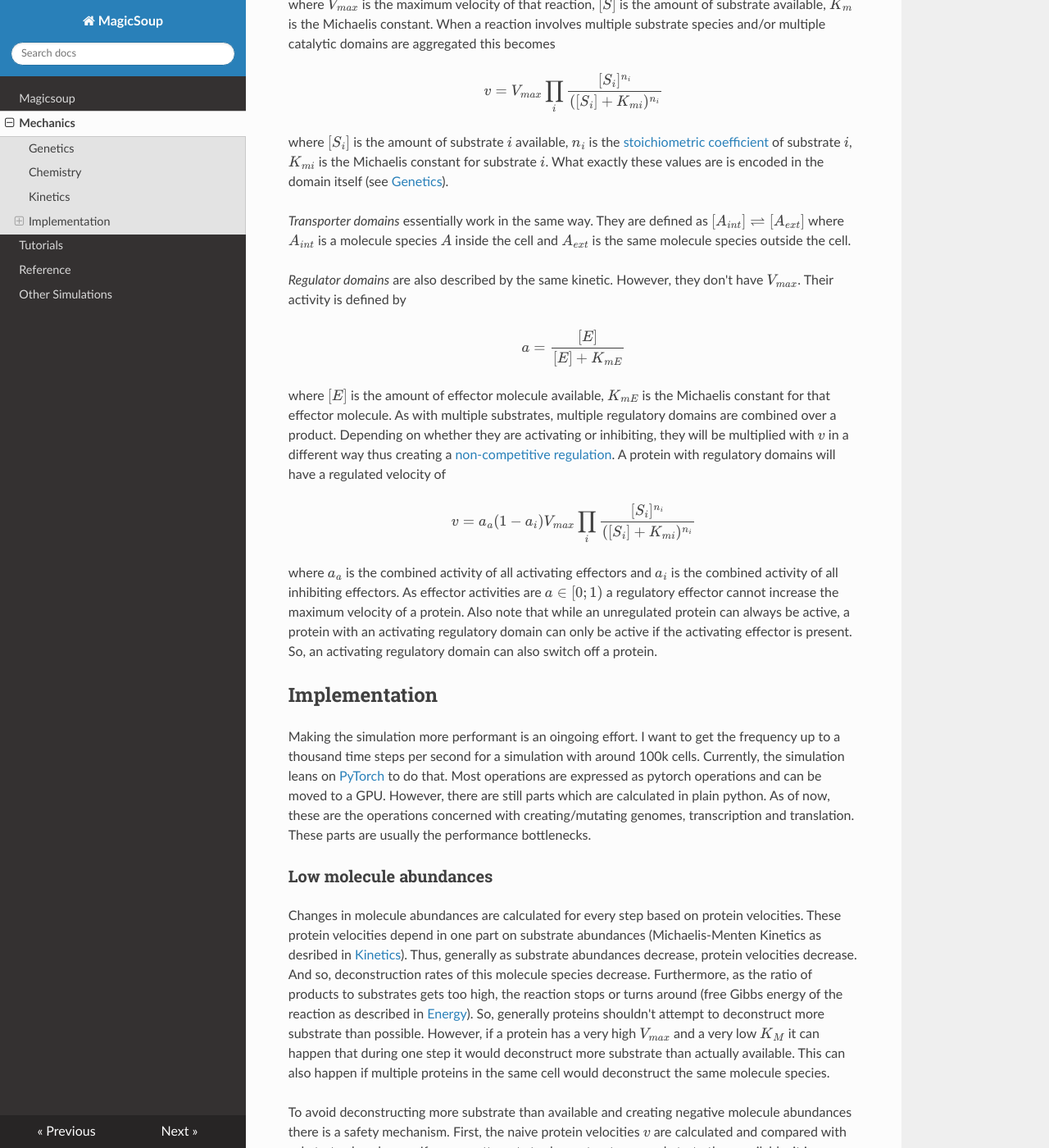
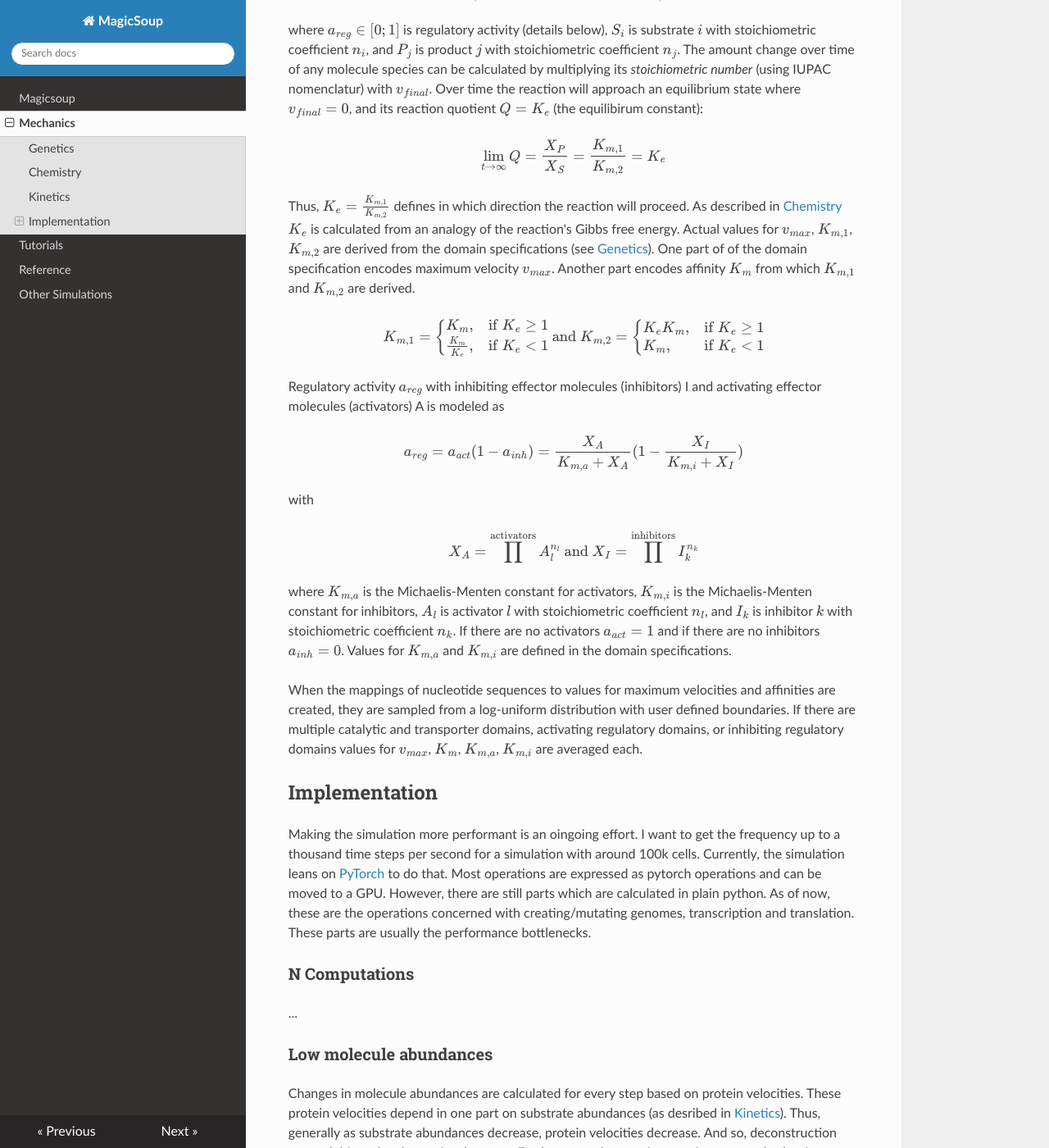
Before and after one commit to mRcSchwering/magic-soup, an MkDocs documentation site: the page built from docs/mechanics.md, in a window 1280 px wide and 1400 px high, scrolled down 4678 px. Shown: the whole window at 82% size. Built offline with MkDocs 1.6.1, drawn with Linux system fonts in a browser that asks for light colours; nearby versions of some CDN libraries; formulas are drawn with MathJax 3; some of the changed text lies outside the part shown.

Commit message:
WIP chemistry

```diff
--- a/docs/mechanics.md
+++ b/docs/mechanics.md
@@ -73,6 +73,33 @@
 
 As the basis of this simulation one has to define which molecule species exist
 and which reactions are possible.
+Molecule species are defined with attributes about how fast they can diffuse
+and permeate, and with an internal energy value.
+This energy is the hypothetical energy that this molecule would release if it was deconstructed to nothing.
+Reactions define how molecule species can converted.
+They are all reversible (see [Kinetics](#kinetics) for details).
+Here, the simulation takes [Gibbs free energy](https://en.wikipedia.org/wiki/Gibbs_free_energy) as an analogy:
+
+$$
+\Delta G_0 = \sum^{products}{P_j^{n_j}} - \sum^{substrates}{S_i^{n_i}}
+$$
+
+where $\Delta G_0$ is the standard Gibb's free energy of the reaction,
+$S_i$ is substrate $i$ with stoichiometric coefficient $n_i$,
+and $P_j$ is product $j$ with stoichiometric coefficient $n_j$.
+It is used to calculate an [equilibrium constant](https://en.wikipedia.org/wiki/Equilibrium_constant)
+$K_e$ for this reaction.
+
+$$
+\frac{-\Delta G_0}{RT} = \ln K_e
+$$
+
+where $R$ is the [gas constant](https://en.wikipedia.org/wiki/Gas_constant) and $T$ is the absolute temperature.
+As further described in [Kinetics](#kinetics) the [reaction quotient](https://en.wikipedia.org/wiki/Reaction_quotient) $Q$
+always moves towards the $K_e$.
+
+...
+
 On an abstract level one could see molecules as signal transmitters,
 and reactions as a way to integrate and convert signals transmitters.
 More molecule species and reactions would allow cells to create more complex networks.
@@ -177,6 +204,8 @@
 v = \frac{dP}{dt} = v_{max} \frac{\frac{S}{K_{m,1}} - \frac{P}{K_{m,2}}}{1 + \frac{S}{K_{m,1}} + \frac{P}{K_{m,2}}}
 $$
 
+$v_{max}$ defines the maximum velocity of the protein.
+$K_{m,1}$ and $K_{m,2}$ describe affinities to S and P.
 In general a protein can consist of catalytic, transporter, and regulatory domains (see [Genetics](#genetics)).
 Transporters are treated as catalytic domains which convert a molecule species from its intracellular version to its extracellular one and _vice versa_.
 Regulatory domains regulate the protein [non-competitively](https://en.wikipedia.org/wiki/Non-competitive_inhibition).
@@ -205,49 +234,50 @@
 $$
 
 Thus, $K_e = \frac{K_{m,1}}{K_{m,2}}$ defines in which direction the reaction will proceed.
-As described in [Chemistry](#chemistry) $K_e$ is calculated from the reaction's Gibbs free energy.
+As described in [Chemistry](#chemistry) $K_e$ is calculated from an analogy of the reaction's Gibbs free energy.
+Actual values for $v_{max}$, $K_{m,1}$, $K_{m,2}$ are derived from the domain specifications (see [Genetics](#genetics)).
+One part of of the domain specification encodes maximum velocity $v_{max}$.
+Another part encodes affinity $K_m$ from which $K_{m,1}$ and $K_{m,2}$ are derived.
 
+\[
+K_{m,1} =
+\begin{cases}
+K_m,             & \text{if $K_e \ge 1$} \\
+\frac{K_m}{K_e}, & \text{if $K_e < 1$}
+\end{cases} \text{  and  }
+K_{m,2} =
+\begin{cases}
+K_e K_m,  & \text{if $K_e \ge 1$} \\
+K_m,      & \text{if $K_e < 1$}
+\end{cases}
+\]
 
+Regulatory activity $a_{reg}$ with inhibiting effector molecules (inhibitors) I
+and activating effector molecules (activators) A is modeled as
 
-Values for $v_{max}$, $K_{m,1}$, and $K_{m,2}$ are derived from the domain specifications.
-All...
+$$
+a_{reg} = a_{act} (1 - a_{inh}) = \frac{X_A}{K_{m,a} + X_A} (1 - \frac{X_I}{K_{m,i} + X_I})
+$$
 
+with
 
+$$
+X_A = \prod^{\text{activators}} A_l^{n_l} \text{  and  }  X_I = \prod^{\text{inhibitors}} I_k^{n_k}
+$$
 
-If a cell has one protein with one _catalytic domain_ that defines $S \rightleftharpoons P$ it will create molecule species $P$ from $S$ with a rate of
+where $K_{m,a}$ is the Michaelis-Menten constant for activators,
+$K_{m,i}$ is the Michaelis-Menten constant for inhibitors,
+$A_l$ is activator $l$ with stoichiometric coefficient $n_l$,
+and $I_k$ is inhibitor $k$ with stoichiometric coefficient $n_k$.
+If there are no activators $a_{act} = 1$ and if there are no inhibitors $a_{inh} = 0$.
+Values for $K_{m,a}$ and $K_{m,i}$ are defined in the domain specifications.
 
-$$v = V_{max} \frac{[S]}{[S] + K_m} = \Delta [P] = -\Delta [S]$$
+When the mappings of nucleotide sequences to values for maximum velocities and affinities
+are created, they are sampled from a log-uniform distribution with user defined boundaries.
+If there are multiple catalytic and transporter domains,
+activating regulatory domains, or inhibiting regulatory domains
+values for $v_{max}$, $K_m$, $K_{m,a}$, $K_{m,i}$ are averaged each.
 
-where $V_{max}$ is the maximum velocity of that reaction, $[S]$ is the amount of substrate available,
-$K_m$ is the Michaelis constant.
-When a reaction involves multiple substrate species and/or multiple catalytic domains are
-aggregated this becomes
-
-$$v = V_{max} \prod_{i} \frac{[S_i]^{n_i}}{([S_i] + K_{mi})^{n_i}}$$
-
-where $[S_i]$ is the amount of substrate $i$ available, $n_i$ is the [stoichiometric coefficient](https://en.wikipedia.org/wiki/Chemical_equation#Structure) of substrate $i$, $K_{mi}$ is the Michaelis constant for substrate $i$.
-What exactly these values are is encoded in the domain itself (see [Genetics](#genetics)).
-
-_Transporter domains_ essentially work in the same way. They are defined as $[A_{int}] \rightleftharpoons [A_{ext}]$ where $A_{int}$ is a molecule species $A$ inside the cell and $A_{ext}$ is the same molecule species outside the cell.
-
-_Regulator domains_ are also described by the same kinetic. However, they don't have $V_{max}$.
-Their activity is defined by
-
-$$a = \frac{[E]}{[E] + K_{mE}}$$
-
-where $[E]$ is the amount of effector molecule available, $K_{mE}$ is the Michaelis constant for that effector molecule.
-As with multiple substrates, multiple regulatory domains are combined over a product.
-Depending on whether they are activating or inhibiting, they will be multiplied with $v$ in a different way thus creating a [non-competitive regulation](https://en.wikipedia.org/wiki/Non-competitive_inhibition).
-A protein with regulatory domains will have a regulated velocity of
-
-$$v = a_a (1 - a_i)V_{max} \prod_{i} \frac{[S_i]^{n_i}}{([S_i] + K_{mi})^{n_i}}$$
-
-where $a_a$ is the combined activity of all activating effectors and $a_i$ is the combined activity of all inhibiting effectors.
-As effector activities are $a \in [0;1)$ a regulatory effector cannot increase the maximum
-velocity of a protein.
-Also note that while an unregulated protein can always be active, a protein with an activating
-regulatory domain can only be active if the activating effector is present.
-So, an activating regulatory domain can also switch off a protein.
 
 ## Implementation
 
@@ -259,84 +289,41 @@
 As of now, these are the operations concerned with creating/mutating genomes, transcription and translation.
 These parts are usually the performance bottlenecks.
 
+### N Computations
+
+...
+
+
 ### Low molecule abundances
 
 Changes in molecule abundances are calculated for every step based on protein velocities.
 These protein velocities depend in one part on substrate abundances
-(Michaelis-Menten Kinetics as desribed in [Kinetics](#kinetics)).
+(as desribed in [Kinetics](#kinetics)).
 Thus, generally as substrate abundances decrease, protein velocities decrease.
 And so, deconstruction rates of this molecule species decrease.
-Furthermore, as the ratio of products to substrates gets too high, the reaction stops or turns around
-(free Gibbs energy of the reaction as described in [Energy](#energy)).
+Furthermore, the reaction quotient moves further in a direction that benefits the reverse reaction.
 So, generally proteins shouldn't attempt to deconstruct more substrate than possible.
-However, if a protein has a very high $V_{max}$ and a very low $K_M$ it can happen that
+However, if a protein has a very high $v_{max}$ and a very low $K_m$ it can happen that
 during one step it would deconstruct more substrate than actually available.
 This can also happen if multiple proteins in the same cell would deconstruct the same molecule species.
+The trick above with multiple computations should avoid that, but it is not 100% garanteed.
 
 To avoid deconstructing more substrate than available and creating negative molecule abundances there is a safety mechanism.
-First, the naive protein velocities $v$ are calculated and compared with substrate abundances.
-If some $v$ attempts to deconstruct more substrate than available, it is reduced to
-by a factor to leave almost zero substrates (a small constant $\varepsilon$ is kept).
+First, the naive protein velocities $v_{final}$ are calculated and compared with substrate abundances.
+If some $v_{final}$ attempts to deconstruct more substrate than available, it is reduced to
+by a factor to leave almost zero substrates (a small constant $\varepsilon > 0$ is kept).
 All protein velocities in the same cell are reduced by the same factor.
 This is because of possible dependencies between proteins.
 
-Say, protein P0 tried to do $A \rightleftharpoons B$ with $v_{P0} = 2$, but only 1 of A was available.
-At the same time another protein P1 in the same cell does $B \rightleftharpoons C$ with $v_{P1} = 2$, with 0.5 of B available.
+Say, protein P0 tried to do $A \rightleftharpoons B$ with $v_{final,P0} = 2$, but only 1 of A was available.
+At the same time another protein P1 in the same cell does $B \rightleftharpoons C$ with $v_{final,P1} = 2$, with 0.5 of B available.
 In the naive calculation P1 would be valid because P0 would create 2 B and so P1 can legitimately deconstruct 2 B.
 However, after the naive calculation P0 is slowed down with a factor of almost 0.5, which means
 it now deconstructs almost 1 A and synthesizes almost 1 B.
 Now, P1 became a downstream problem of reducing P0, as it doesn't have enough B.
 To avoid calculating a dependency tree during each step for each cell, all proteins are slowed down by the same factor.
 
-Doing a lazy limit (_e.g._ `X.clamp(0.0)`) is also not an option.
+Note, lazyly limiting all molecule abundances to a minimum of 0 (_e.g._ `X.clamp(0.0)`) is also not an option.
 This would mean a cell could deconstruct only 1 A while gaining 2 B.
 It would create molecules and energy from nothing.
-This sounds like an unlikely event, but the cells will exploit this (personal experience).
 See [integrate_signals][magicsoup.kinetics.Kinetics.integrate_signals] for more information.
-
-### Integrating multiple domains
-
-I had to make a decision with $V_{Max}$ and $K_M$ when having proteins with multiple domains.
-When there are multiple _e.g._ catalytic domains, it might make sense to each give them a seperate
-$V_{Max}$. But then I would need to consider that different domains within the same protein
-work at different rates. Thus, the whole energy coupling would become more tricky. _E.g._ should the protein be allowed to do 10x reaction 1 with $\Delta G = -1.1$ to power 1x reaction 2 with $\Delta G = 10$? To avoid such problems I decided to give any protein only a single $V_{Max}$. All $V_{Max}$ that might come from multiple domains are averaged to a single value. That means proteins with many domains tend to have less extreme values for $V_{Max}$.
-
-A similar problem arises with $K_M$: multiple domains can attempt to each give a different $K_M$ value to the same molecule species. _E.g._ there could be a catalytic domain that has molecule A as a substrate and a regulatory domain with molecule A as effector. In these cases I decided to also only have 1 value for $K_M$ for each molecule species. All $K_M$ values for the same molecule species in the same protein are averaged.
-
-### Energetic Equilibrium
-
-Theoretically, a reaction should occur in one direction according to its free Gibbs energy $\Delta G$. At some point $\Delta G = 0$ is approached
-and the reaction should be in an equilibrium state where no appreciable difference in substrates and products is measurable anymore.
-As transporters in this simulation also function like catalytic domains, the below is also true for transporters.
-
-All reaction quotients are compared with their equilibrium constants and turned around if energetically unfavourable.
-Then, quotients and equilibrium constants are used again to calculate a factor for selectively slowing down proteins close to or at their equilibrium.
-This factor is multiplied with the final protein velocity.
-It is calculated with an arbitrary function:
-
-$$
-f(x) =
-\begin{cases}
-  1 & if \quad |x| >= 1 \\
-  |x| & if \quad  0.1 < |x| < 1 \\
-  0 & otherwise
-\end{cases}
-\quad , \quad
-x = \ln Q - \ln K_E = \ln Q + \frac{E}{RT}
-$$
-
-However, proteins with large $V_{max}$ and low $K_M$ can overshoot this equilibrium step.
-In that case $\ln Q \gg \ln K_E$ in one step, and $\ln Q \ll \ln K_E$ in the next.
-To avoid endless jumping back and forth around the equilibrium state $K_M$ of some domains are directional.
-During translation the value of $K_M$ for a specific domain is read from the nucleotide sequence.
-For catalytic domains and transporter domains this value of $K_M$ is set for its substrate
-and its reciprocal $K_M^{-1}$ is set for its product.
-This means if a protein was very sensitive to a substrate and overshot the equilibrium state,
-it will be very unsensitive to the product (which will then be the substrate).
-Thus, the protein might quickly approach and overshoot the equilibrium state from one side,
-but then slowly approach it from the other (and hopefully reach the $|x| < 1$ interval).
-
-One implication or observation from this is, that it is not good to have huge values for $V_{max}$.
-The range of values to draw $V_{max}$ from should not have values much higher than 10 per time step.
-If one wants to simulate much higher protein velocities (such as a catalase)
-it would be better to just call [enzymatic_activity][magicsoup.world.World.enzymatic_activity] multiples times.
```
Also changed, not shown: other parts of docs/mechanics.md (+3 -3 lines).
